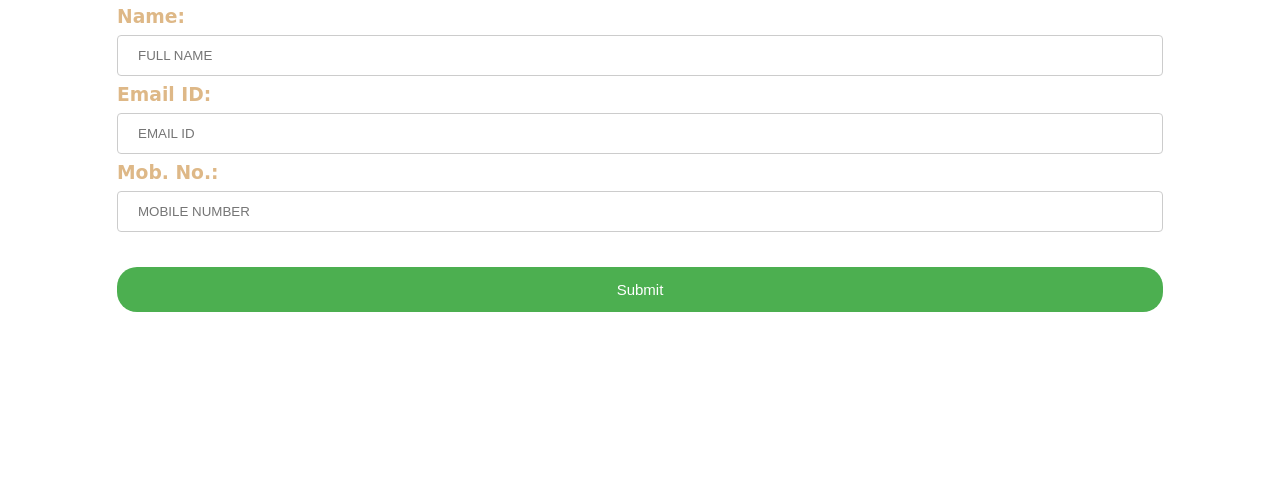
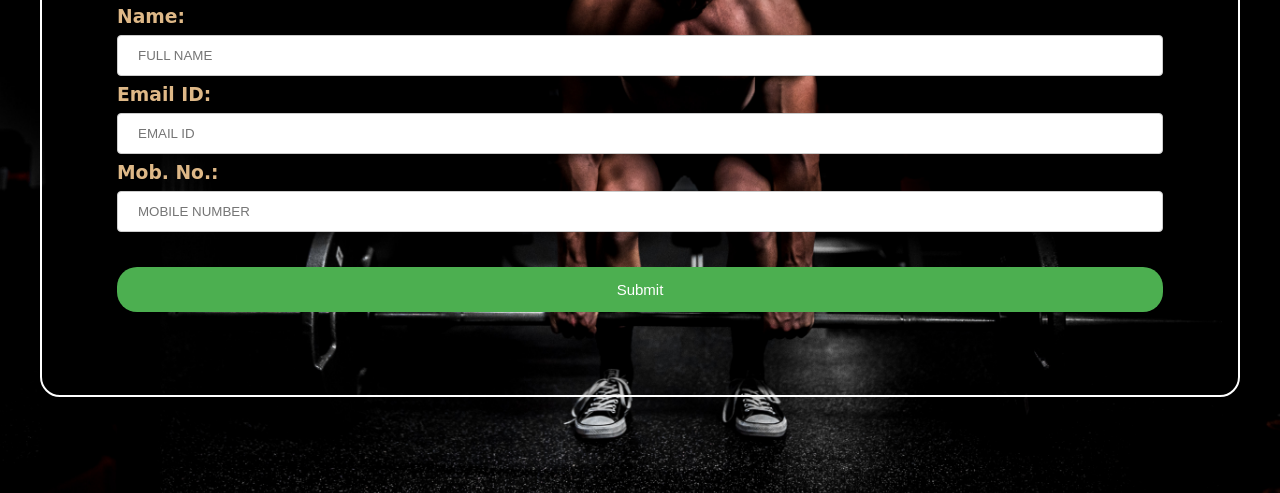
Before and after one commit to The-Arshad-Khan/GYM-Landing-Page, a plain HTML site: page index.html in a window 1280 px wide. Shown: the part 307-800 px from the top of the page. Drawn offline with Linux system fonts and the light colour scheme; the site is published under a folder, as on GitHub Pages, so addresses that start at the root find nothing; a web font is replaced by a local one.

Commit message:
Update style.css

```diff
--- a/style.css
+++ b/style.css
@@ -1,7 +1,7 @@
 body {
   margin: 0px;
   padding: 0px;
-  background: url("/img/body.jpg") fixed;
+  background: url("./img/body.jpg") fixed;
   background-size: cover;
   font-family: "Baloo Bhaina 2", cursive;
 }
```
